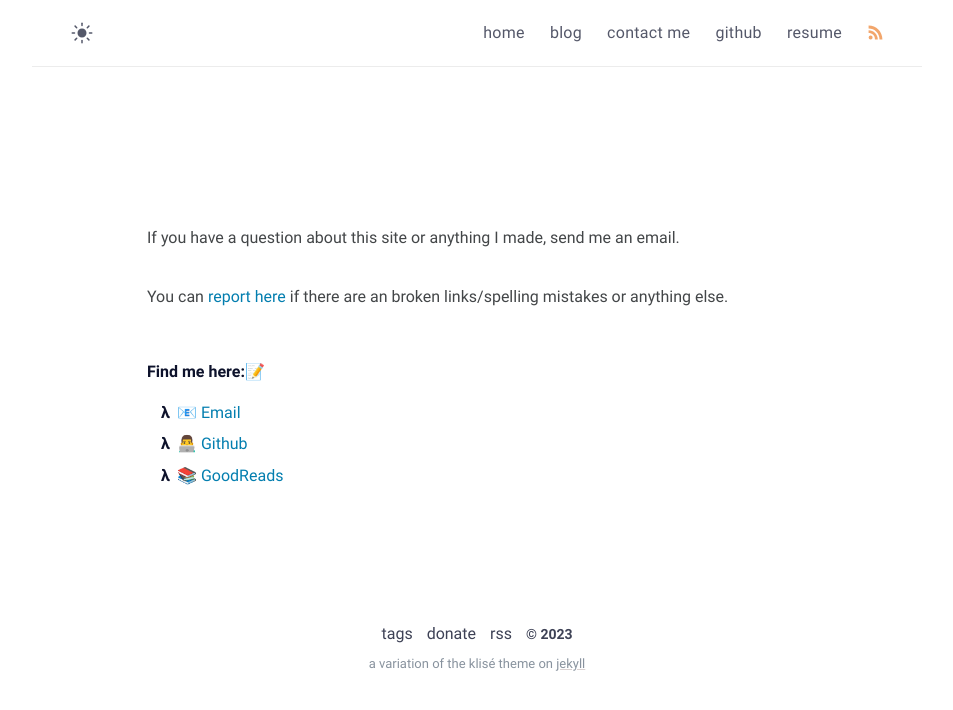
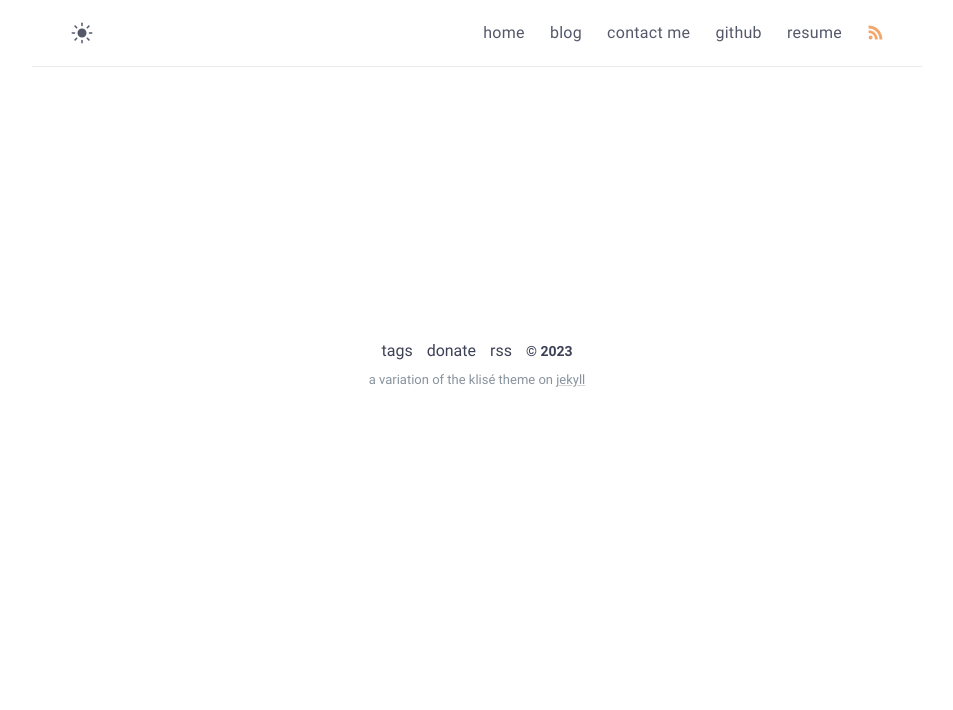
Before and after one commit to Ferryistaken/website, a Jekyll site: the page built from contact.md, in a window 1280 px wide. Shown: the top 710 px of the page, without its empty margins (163-1116 px from the left). Built offline with Jekyll 4.4.1, drawn with Linux system fonts in a browser that asks for light colours.

Commit message:
new contact

```diff
--- a/contact.md
+++ b/contact.md
@@ -4,13 +4,3 @@ permalink: /contact/
 redirect_to:
 	- https://contact.alessandroferrari.live
 ---
-
-If you have a question about this site or anything I made, send me an email.
-
-You can [report here](https://github.com/Ferryistaken/blog/issues/new) if there are an broken links/spelling mistakes or anything else.
-
-##### Find me here:📝
-
-- 📧 [Email](mailto:<{{ site.author.email }}>)
-- 👨‍💻 [Github](<https://github.com/{{ site.author.github }}>)
-- 📚 [GoodReads](https://www.goodreads.com/user/show/139253581-alessandro-ferrari)
```
